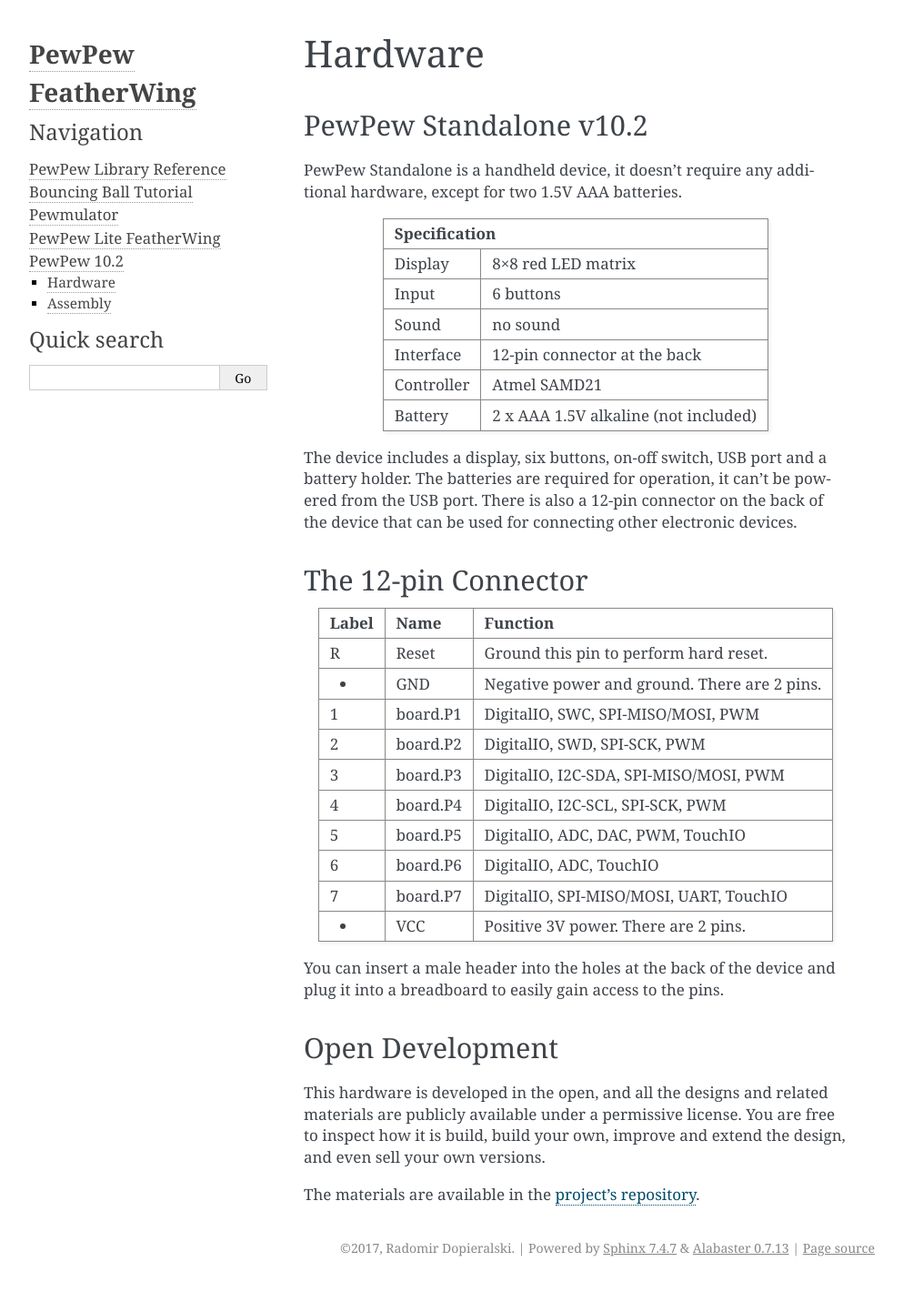
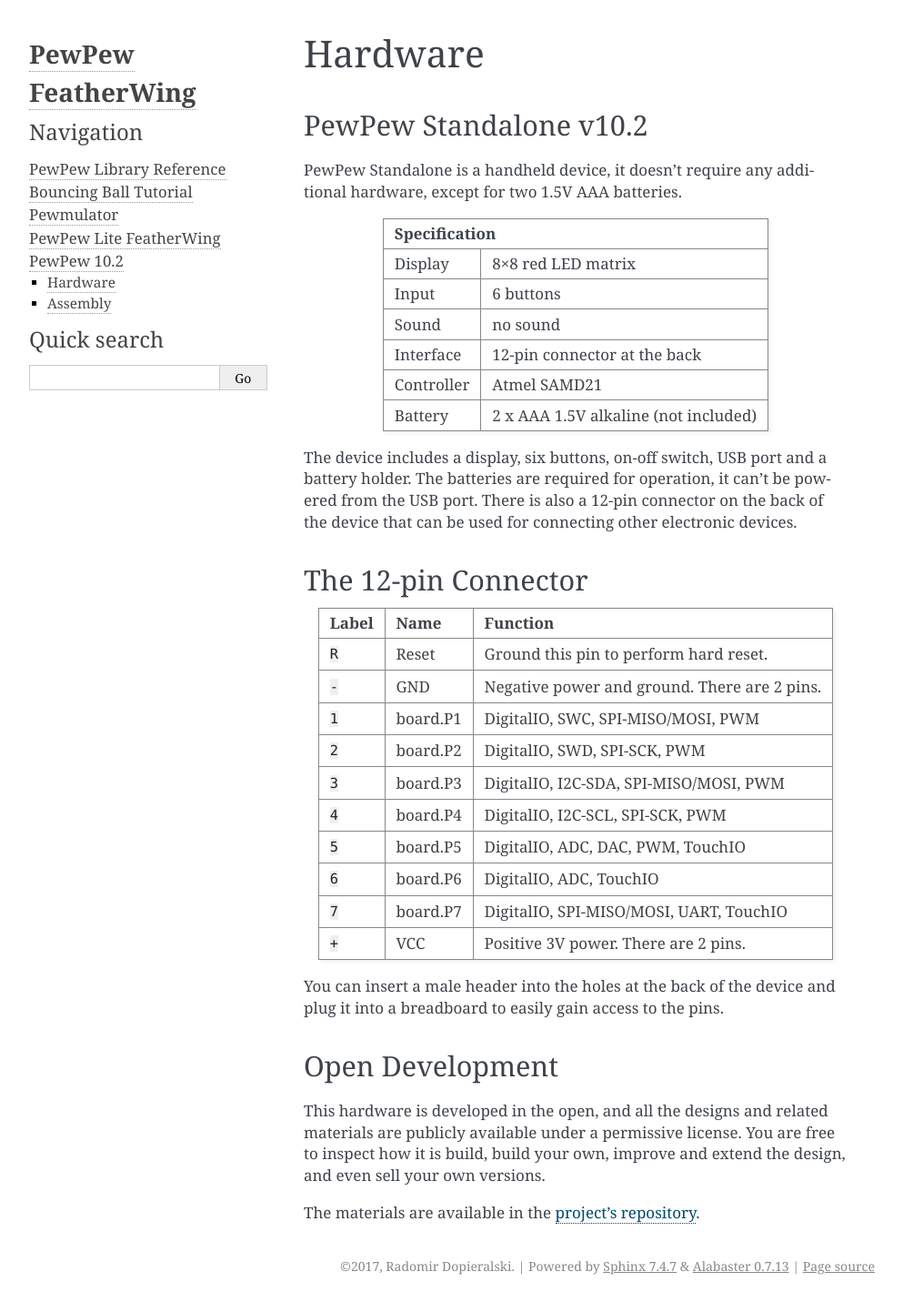
Before and after one commit to pypewpew/pewpew, a Sphinx documentation site: the page built from docs/pewpew10/hardware.rst, in a window 1280 px wide. Shown: the whole page at 91% size, without its empty margins (148-1141 px from the left). Built offline with Sphinx 7.4.7, drawn with Linux system fonts in a browser that asks for light colours.

```diff
--- a/docs/pewpew10/hardware.rst
+++ b/docs/pewpew10/hardware.rst
@@ -34,25 +34,25 @@
 +-------+----------+----------------------------------------------+
 | Label | Name     | Function                                     |
 +=======+==========+==============================================+
-| R     | Reset    | Ground this pin to perform hard reset.       |
+| ``R`` | Reset    | Ground this pin to perform hard reset.       |
 +-------+----------+----------------------------------------------+
-| -     | GND      | Negative power and ground. There are 2 pins. |
+| ``-`` | GND      | Negative power and ground. There are 2 pins. |
 +-------+----------+----------------------------------------------+
-| 1     | board.P1 | DigitalIO, SWC, SPI-MISO/MOSI, PWM           |
+| ``1`` | board.P1 | DigitalIO, SWC, SPI-MISO/MOSI, PWM           |
 +-------+----------+----------------------------------------------+
-| 2     | board.P2 | DigitalIO, SWD, SPI-SCK, PWM                 |
+| ``2`` | board.P2 | DigitalIO, SWD, SPI-SCK, PWM                 |
 +-------+----------+----------------------------------------------+
-| 3     | board.P3 | DigitalIO, I2C-SDA, SPI-MISO/MOSI, PWM       |
+| ``3`` | board.P3 | DigitalIO, I2C-SDA, SPI-MISO/MOSI, PWM       |
 +-------+----------+----------------------------------------------+
-| 4     | board.P4 | DigitalIO, I2C-SCL, SPI-SCK, PWM             |
+| ``4`` | board.P4 | DigitalIO, I2C-SCL, SPI-SCK, PWM             |
 +-------+----------+----------------------------------------------+
-| 5     | board.P5 | DigitalIO, ADC, DAC, PWM, TouchIO            |
+| ``5`` | board.P5 | DigitalIO, ADC, DAC, PWM, TouchIO            |
 +-------+----------+----------------------------------------------+
-| 6     | board.P6 | DigitalIO, ADC, TouchIO                      |
+| ``6`` | board.P6 | DigitalIO, ADC, TouchIO                      |
 +-------+----------+----------------------------------------------+
-| 7     | board.P7 | DigitalIO, SPI-MISO/MOSI, UART, TouchIO      |
+| ``7`` | board.P7 | DigitalIO, SPI-MISO/MOSI, UART, TouchIO      |
 +-------+----------+----------------------------------------------+
-| +     | VCC      | Positive 3V power. There are 2 pins.         |
+| ``+`` | VCC      | Positive 3V power. There are 2 pins.         |
 +-------+----------+----------------------------------------------+
 
 You can insert a male header into the holes at the back of the device and plug
```
